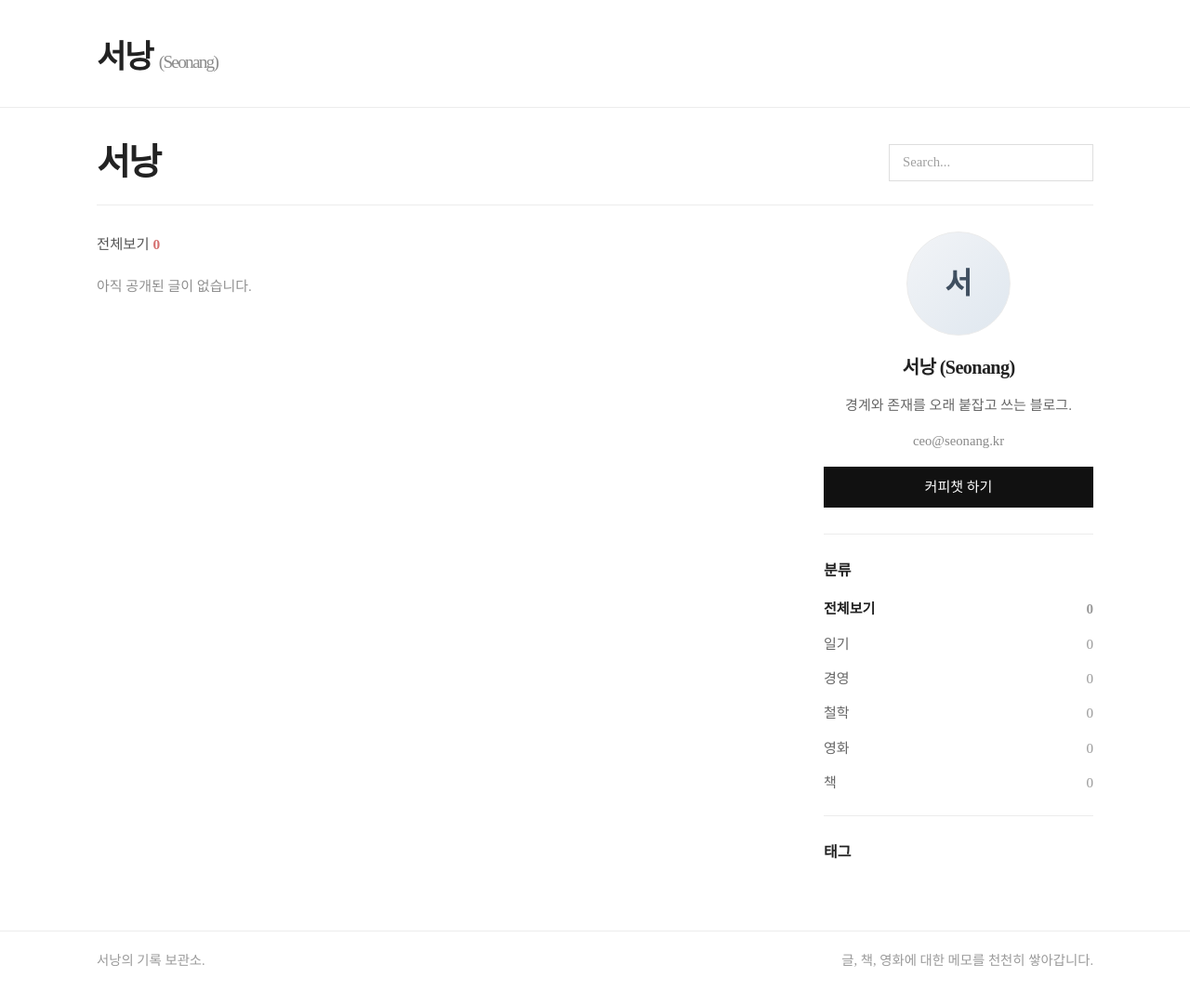
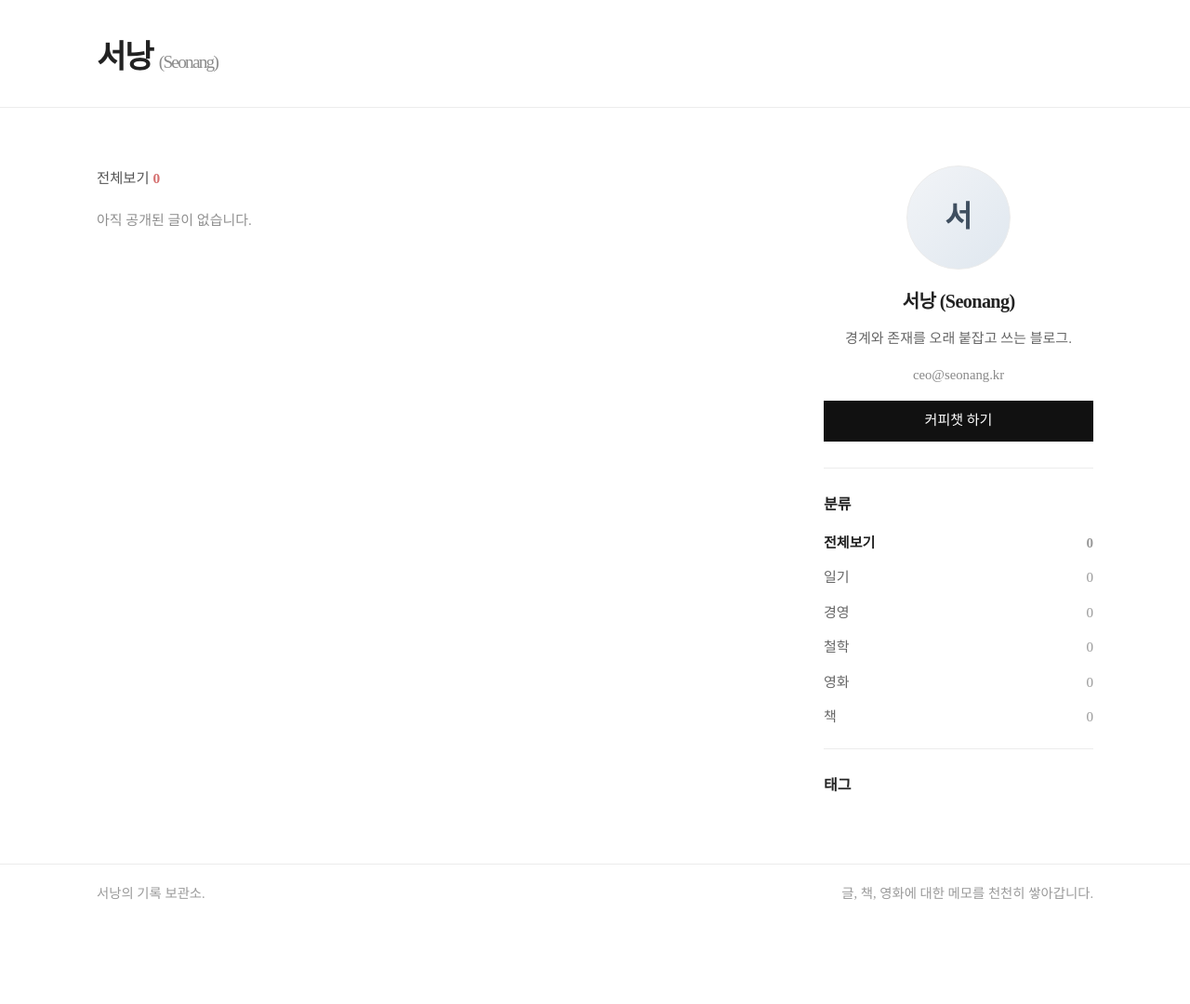
Before and after one commit to seonang/seonang.github.io, a Jekyll site: the page built from index.html, in a window 1280 px wide. Shown: the whole page at 93% size. Built offline with Jekyll 4.4.1, drawn with Linux system fonts in a browser that asks for light colours; some web fonts are replaced; after the commit the page ends 1009 px from its top, so only the background shows below that.

Commit message:
Update archive-shell.html

```diff
--- a/_includes/archive-shell.html
+++ b/_includes/archive-shell.html
@@ -9,16 +9,8 @@
 {% assign all_tags = tag_pool | split: '|' | uniq | sort %}
 
 <section class="archive-page reference-style" data-archive-root data-default-category="{{ page.category_filter | default: 'all' }}" data-search-page="{% if page.search_page %}true{% else %}false{% endif %}">
-  <div class="archive-page-head">
-    <div class="archive-page-title-wrap">
-      <h1 class="archive-page-title">{{ page.archive_title | default: '서낭' }}</h1>
-    </div>
-    <form class="top-search" action="{{ '/search/' | relative_url }}" method="get">
-      <input type="text" name="q" value="{{ page.search_query | default: '' }}" placeholder="Search..." data-archive-search>
-    </form>
-  </div>
+  <div class="archive-layout">
 
-  <div class="archive-layout">
     <div class="archive-main">
       <p class="archive-total">{{ page.count_label | default: '전체보기' }} <strong data-archive-count>{{ all_items | size }}</strong></p>
 
```
